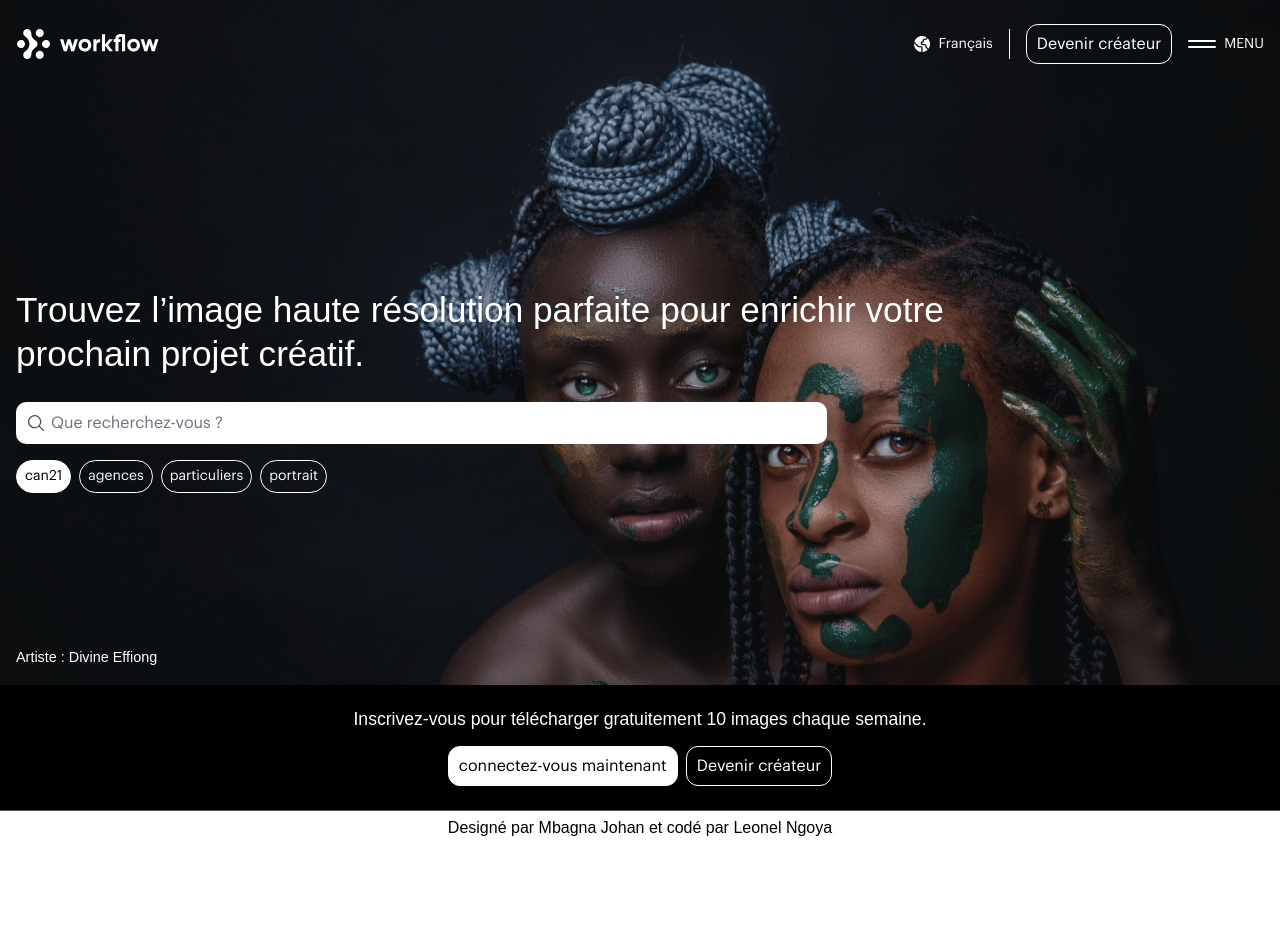
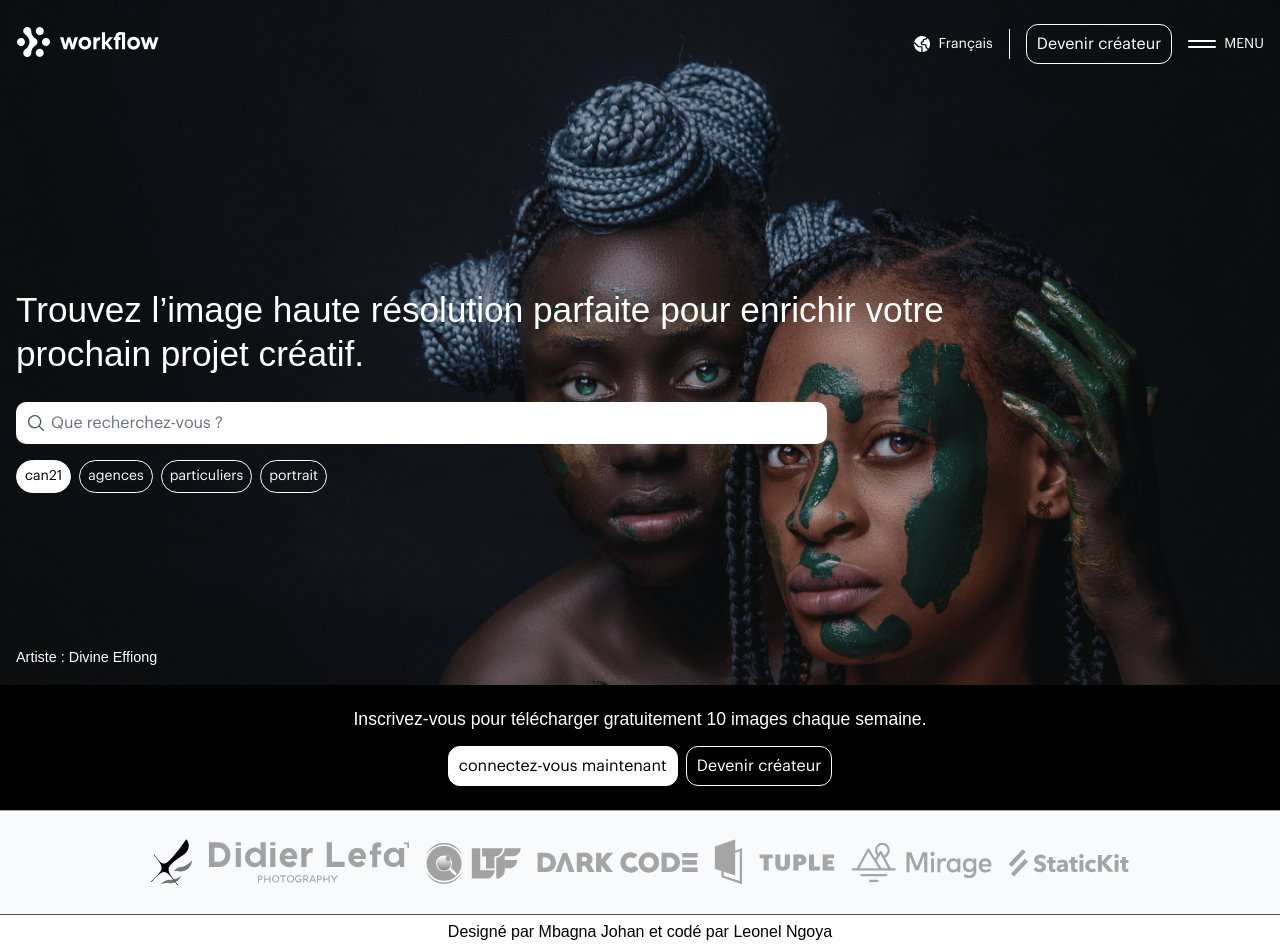
Before and after one commit to ln-dev7/WebAppPhotography, a React (Vite) app: page / in a window 1280 px wide. Before the commit the page ends 845 px from the top, so only its background shows below. Built offline with nearby package versions, Linux system fonts and the light colour scheme; a web font is replaced by a local one.

Commit message:
partner section

```diff
--- a/src/Components/Header/Header.jsx
+++ b/src/Components/Header/Header.jsx
@@ -30,7 +30,9 @@ export default function Header() {
             <div className="xl">
               <div className="menu-header">
                 <div>
-                  <img src="/assets/images/logo-white.svg" alt="logo" />
+                  <Link to="/">
+                    <img src="/assets/images/logo-white.svg" alt="logo" />
+                  </Link>
                 </div>
                 <div onClick={toggleMenu}>
                   <img src="/assets/images/close-black.svg" alt="close" />
@@ -58,7 +60,9 @@ export default function Header() {
         )}
         <nav className="nav">
           <div className="xl">
-            <img src="/assets/images/logo-white.svg" alt="logo" />
+            <Link to="/">
+              <img src="/assets/images/logo-white.svg" alt="logo" />
+            </Link>
             <div className="nav-right">
               <div className="nav-right__lang">
                 <img src="/assets/images/world-white.svg" alt="world" />
--- a/src/Pages/Home/Home.jsx
+++ b/src/Pages/Home/Home.jsx
@@ -8,8 +8,8 @@ function Home() {
         <div className="xl">
           <div className="hero-intro">
             <h1>
-              Trouvez l’image haute résolution parfaite pour enrichir
-              votre prochain projet créatif.
+              Trouvez l’image haute résolution parfaite pour enrichir votre
+              prochain projet créatif.
             </h1>
             <div className="hero-intro__search">
               <img src="/assets/images/search.svg" alt="serch" />
@@ -21,9 +21,7 @@ function Home() {
               <button>particuliers</button>
               <button>portrait</button>
             </div>
-            <p className="hero-intro__artist">
-            Artiste :  Divine Effiong
-            </p>
+            <p className="hero-intro__artist">Artiste : Divine Effiong</p>
           </div>
         </div>
         <div className="hero-footer">
@@ -39,6 +37,17 @@ function Home() {
           </div>
         </div>
       </div>
+      <div className="partner">
+        <div className="xl">
+          <img src="/assets/images/spark-black.svg" alt="logo-partner" />
+          <img src="/assets/images/didier-lefa.svg" alt="logo-partner" />
+          <img src="/assets/images/ltf.svg" alt="logo-partner" />
+          <img src="/assets/images/dark-code.svg" alt="logo-partner" />
+          <img src="/assets/images/tuple.svg" alt="logo-partner" />
+          <img src="/assets/images/mirage.svg" alt="logo-partner" />
+          <img src="/assets/images/statickit.svg" alt="logo-partner" />
+        </div>
+      </div>
     </div>
   );
 }
--- a/src/Pages/Home/home.scss
+++ b/src/Pages/Home/home.scss
@@ -171,4 +171,31 @@
       }
     }
   }
+
+  .partner {
+    display: flex;
+    justify-content: center;
+    align-items: center;
+    background: #F9FAFB;
+    border-top: 1px solid #9FA6B2;
+    .xl {
+      position: relative;
+      width: 100%;
+      max-width: 1280px;
+      display: flex;
+      justify-content: center;
+      align-items: center;
+      flex-wrap: wrap;
+      gap: 1rem;
+      padding: 1.5rem 1rem;
+
+      img{
+        filter: grayscale(1);
+        transition: .3s ease;
+        &:hover{
+          filter: grayscale(0);
+        }
+      }
+    }
+  }
 }
```
